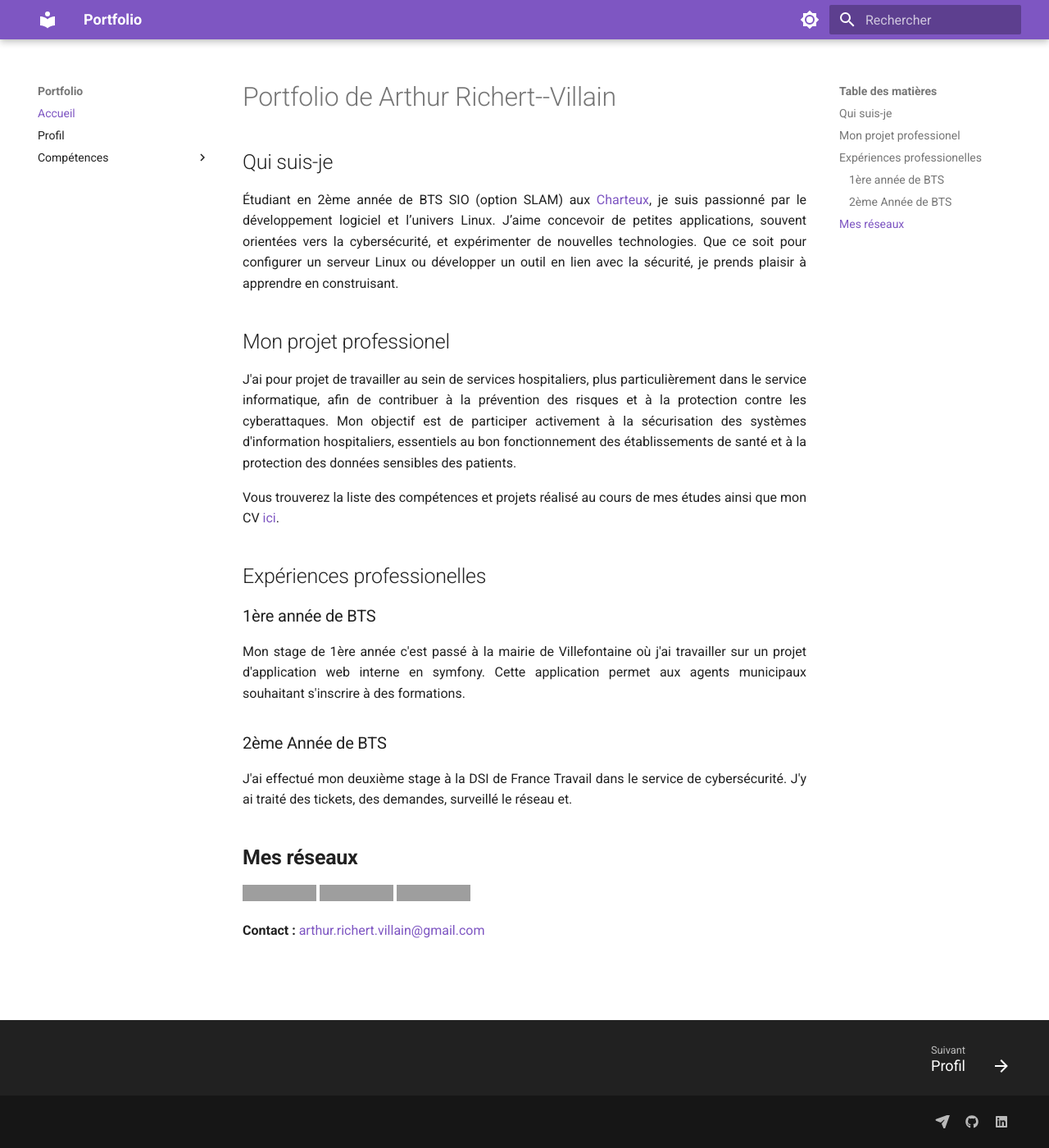
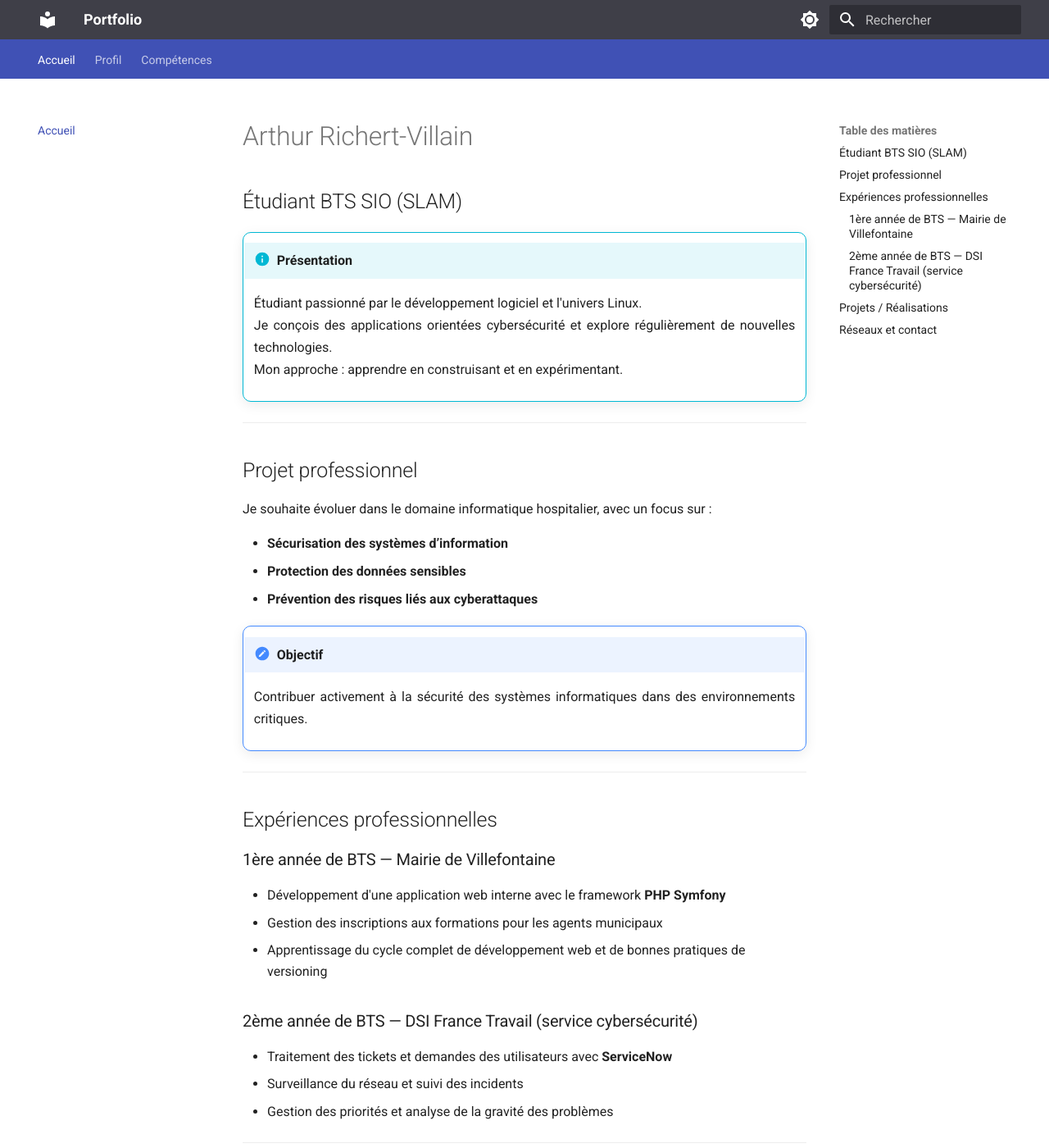
Before and after one commit to saulevant/portfolio_en_ligne, an MkDocs documentation site: the page built from docs/index.md, in a window 1280 px wide and 1400 px high. Shown: the whole window at 82% size. Built offline with MkDocs 1.6.1 and Material for MkDocs 9.7.7, drawn with Linux system fonts in a browser that asks for light colours; some of the changed text lies outside the part shown; grey boxes are pictures that could not be loaded.

Commit message:
Modification de design et correction fautes

```diff
--- a/docs/css/custom.css
+++ b/docs/css/custom.css
@@ -1,3 +1,67 @@
+/* Largeur + centrage du contenu */
+.md-content__inner {
+  max-width: 900px;
+  margin: auto;
+}
+
+/* Paragraphes plus lisibles */
 p {
-  text-align : justify;
+  text-align: justify;
+  line-height: 1.7;
+  font-size: 16px;
 }
+
+/* Titres plus modernes */
+h1 {
+  font-size: 2.2em;
+  font-weight: 700;
+  margin-bottom: 0.5em;
+}
+
+h2 {
+  font-size: 1.6em;
+  margin-top: 1.5em;
+}
+
+h1, h2, h3 {
+  letter-spacing: -0.3px;
+}
+
+/* Header effet glassmorphism */
+.md-header {
+  backdrop-filter: blur(8px);
+  background-color: rgba(30, 30, 40, 0.85);
+}
+
+/* Sidebar plus propre */
+.md-nav {
+  font-size: 14px;
+}
+
+/* Liens avec effet hover */
+.md-typeset a {
+  transition: all 0.2s ease;
+}
+
+.md-typeset a:hover {
+  opacity: 0.7;
+}
+
+/* Admonitions (les blocs !!!) stylés */
+.md-typeset .admonition {
+  border-radius: 10px;
+  padding: 1em;
+  box-shadow: 0 4px 15px rgba(0,0,0,0.08);
+}
+
+/* Code blocks */
+.md-typeset pre {
+  border-radius: 10px;
+  padding: 1em;
+}
+
+/* Tables plus jolies */
+.md-typeset table {
+  border-radius: 10px;
+  overflow: hidden;
+}
--- a/docs/index.md
+++ b/docs/index.md
@@ -1,29 +1,61 @@
-# Portfolio de Arthur Richert--Villain
+# Arthur Richert-Villain
 
-## Qui suis-je
+## Étudiant BTS SIO (SLAM)
 
-Étudiant en 2ème année de BTS SIO (option SLAM) aux [Charteux](https://www.leschartreux.com/), je suis passionné par le développement logiciel et l’univers Linux. J’aime concevoir de petites applications, souvent orientées vers la cybersécurité, et expérimenter de nouvelles technologies. Que ce soit pour configurer un serveur Linux ou développer un outil en lien avec la sécurité, je prends plaisir à apprendre en construisant.
+!!! info "Présentation"
+    Étudiant passionné par le développement logiciel et l'univers Linux.
+    Je conçois des applications orientées cybersécurité et explore régulièrement de nouvelles technologies.
+    Mon approche : apprendre en construisant et en expérimentant.
 
-## Mon projet professionel
+---
 
-J'ai pour projet de travailler au sein de services hospitaliers, plus particulièrement dans le service informatique, afin de contribuer à la prévention des risques et à la protection contre les cyberattaques. Mon objectif est de participer activement à la sécurisation des systèmes d'information hospitaliers, essentiels au bon fonctionnement des établissements de santé et à la protection des données sensibles des patients.
+## Projet professionnel
 
+Je souhaite évoluer dans le domaine informatique hospitalier, avec un focus sur :
 
-Vous trouverez la liste des compétences et projets réalisé au cours de mes études ainsi que mon CV [ici](profil.md).
+- **Sécurisation des systèmes d’information**
+- **Protection des données sensibles**
+- **Prévention des risques liés aux cyberattaques**
 
-## Expériences professionelles
+!!! note "Objectif"
+    Contribuer activement à la sécurité des systèmes informatiques dans des environnements critiques.
 
-### 1ère année de BTS
+---
 
-Mon stage de 1ère année c'est passé à la mairie de Villefontaine où j'ai travailler sur un projet d'application web interne en symfony. Cette application permet aux agents municipaux souhaitant s'inscrire à des formations.
+## Expériences professionnelles
 
-### 2ème Année de BTS
+### 1ère année de BTS — Mairie de Villefontaine
 
-J'ai effectué mon deuxième stage à la DSI de France Travail dans le service de cybersécurité. J'y ai traité des tickets, des demandes, surveillé le réseau et.
+- Développement d'une application web interne avec le framework **PHP Symfony**
+- Gestion des inscriptions aux formations pour les agents municipaux
+- Apprentissage du cycle complet de développement web et de bonnes pratiques de versioning
 
-## **Mes réseaux**
-[![GitHub](https://img.shields.io/badge/GitHub-181717?style=for-the-badge&logo=github&logoColor=white)](https://github.com/saulevant)
-[![LinkedIn](https://img.shields.io/badge/LinkedIn-0077B5?style=for-the-badge&logo=linkedin&logoColor=white)](https://fr.linkedin.com/in/arthur-richert-villain-a87312346)
-[![Root Me](https://img.shields.io/badge/Root_Me-orange?style=for-the-badge)](https://www.root-me.org/saule-987326?lang=fr#12aa39188ebbc37924937511e46e8664)
+### 2ème année de BTS — DSI France Travail (service cybersécurité)
 
-**Contact :** [arthur.richert.villain@gmail.com](mailto:arthur.richert.villain@gmail.com)
+- Traitement des tickets et demandes des utilisateurs avec **ServiceNow**
+- Surveillance du réseau et suivi des incidents
+- Gestion des priorités et analyse de la gravité des problèmes
+
+---
+
+## Projets / Réalisations
+
+!!! details "Applications développées"
+    - **Application Web Symfony** : gestion des inscriptions aux formations
+    - **Scripts Bash** pour automatiser des tâches Linux
+    - **Petits outils cybersécurité** pour le suivi et l’analyse du réseau
+
+!!! details "Documents et supports"
+    - [CV PDF](assets/CV\ Arthur.pdf)
+    - [Design Adaptatif](competences/assets/DesignAdaptatif.pdf)
+    - [Outil de gestion de ticket](competences/assets/Outil\ de\ gestion\ de\ ticket.pdf)
+
+---
+
+## Réseaux et contact
+
+- [GitHub](https://github.com/saulevant) — code et projets
+- [LinkedIn](https://fr.linkedin.com/in/arthur-richert-villain-a87312346) — profil professionnel
+- [Root Me](https://www.root-me.org/saule-987326) — pratique cybersécurité
+
+**Email :** arthur.richert.villain@gmail.com
--- a/mkdocs.yml
+++ b/mkdocs.yml
@@ -13,13 +13,11 @@ markdown_extensions:
       custom_checkbox: true
   - footnotes
   - pymdownx.critic
+  - pymdownx.tabbed
   - pymdownx.caret
   - pymdownx.keys
   - pymdownx.mark
   - pymdownx.tilde
-  - def_list
-  - pymdownx.tasklist:
-      custom_checkbox: true
 
 
 theme:
@@ -30,19 +28,26 @@ theme:
       toggle:
         icon: material/brightness-7
         name: Switch to dark mode
-      primary: deep purple
-      accent: purple
+      primary: indigo
+      accent: cyan
 
     - scheme: slate
       toggle:
         icon: material/brightness-4
         name: Switch to light mode
-      primary: deep purple
-      accent: purple
+      primary: indigo
+      accent: cyan
 
   language : fr
   features :
     - navigation.footer
+    - navigation.tabs
+    - navigation.top
+    - navigation.instant
+    - navigation.sections
+    - content.code.copy
+    - search.highlight
+    - content.tabs.link
 
 extra_css :
   - css/custom.css
```
Also changed, not shown: docs/profil.md (+23 -11 lines), docs/assets/e5-tableau-synthese.png (added), 3 other files.
